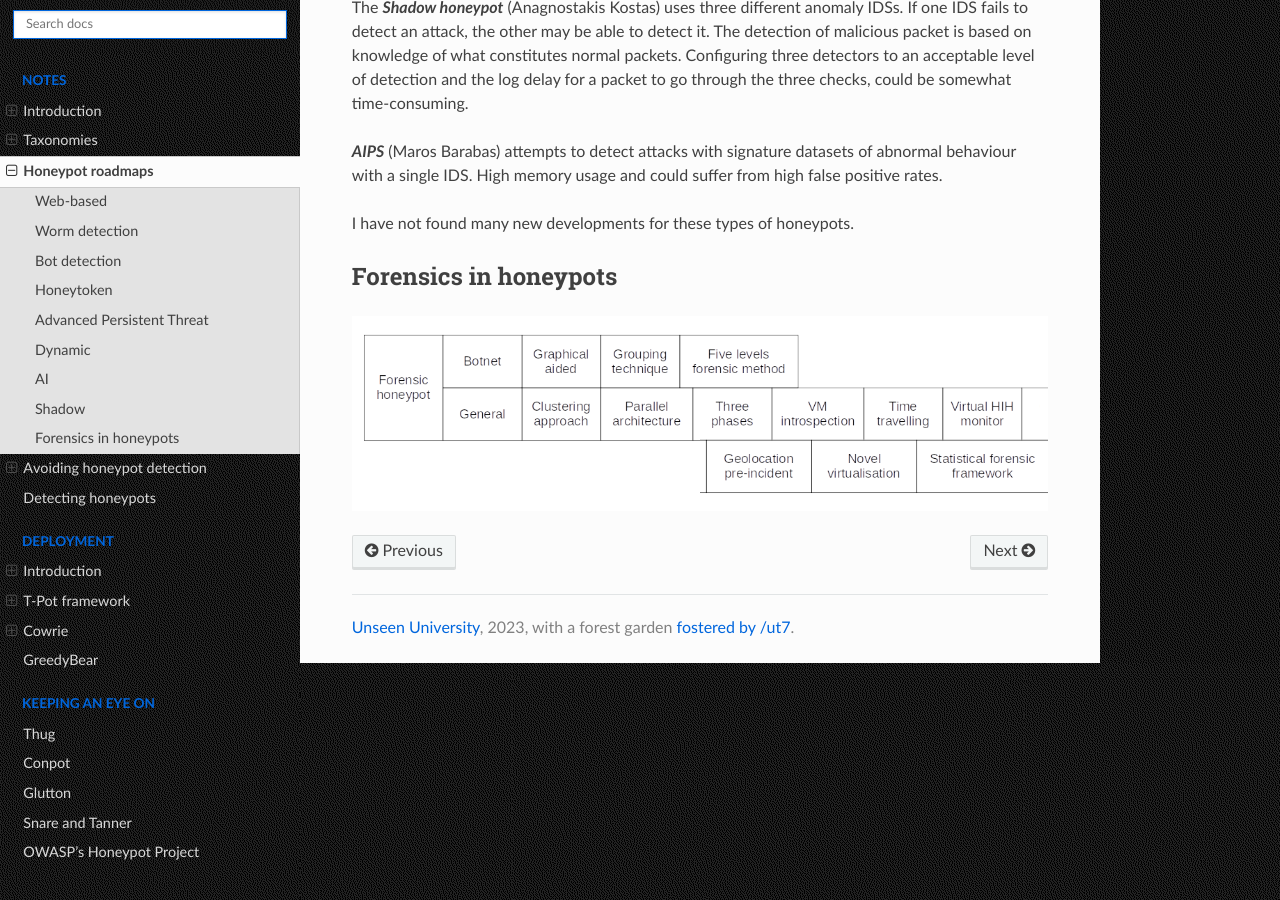
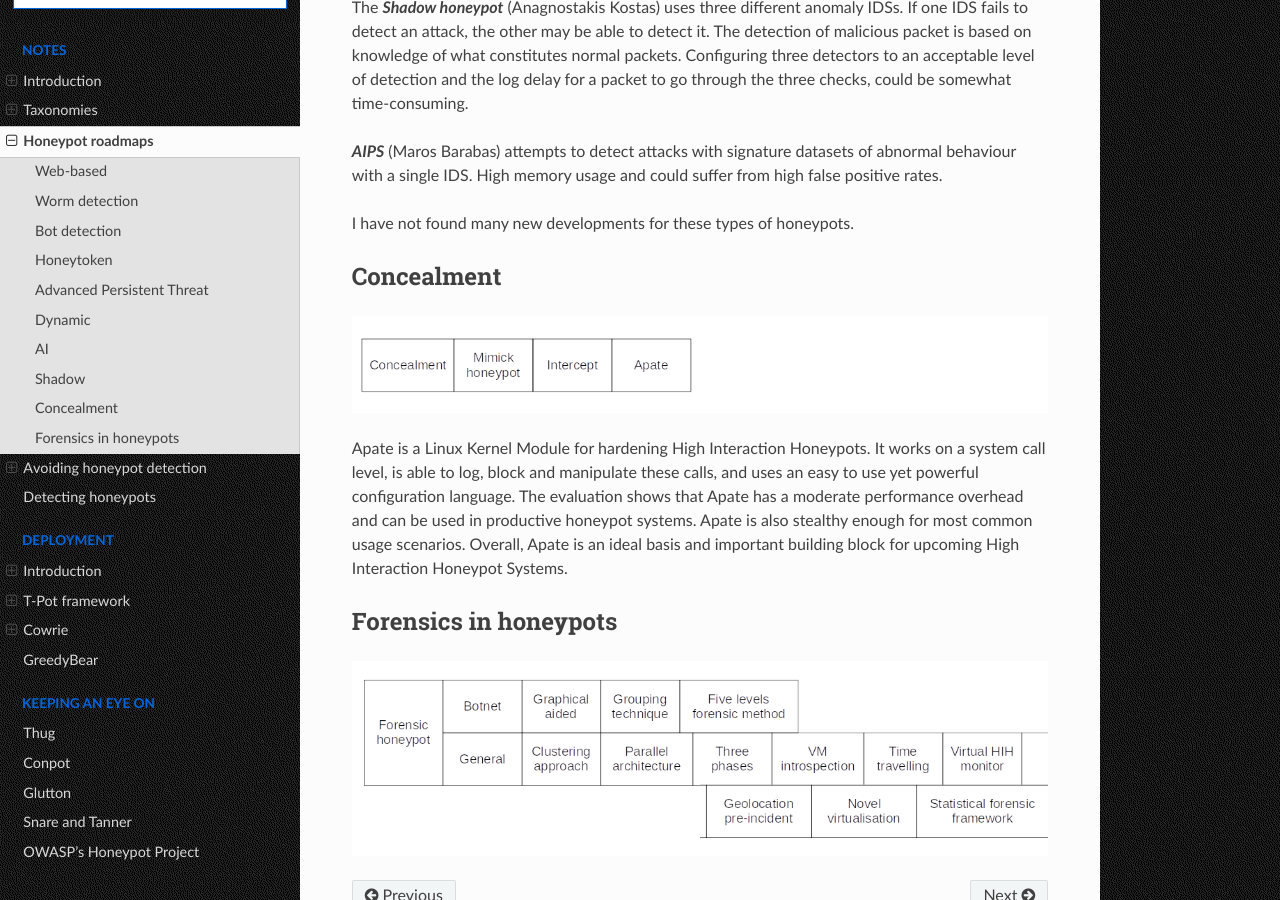
Before and after one commit to tymyrddin/blue-honey, a Sphinx documentation site: the page built from source/docs/notes/roadmaps.md, in a window 1280 px wide and 900 px high, scrolled down 4450 px. Built offline with Sphinx 7.4.7 and the Read the Docs theme 2.0.0, drawn with Linux system fonts in a browser that asks for light colours.

Commit message:
Added Apate

```diff
--- a/source/docs/notes/roadmaps.md
+++ b/source/docs/notes/roadmaps.md
@@ -90,6 +90,13 @@ The ***Shadow honeypot*** (Anagnostakis Kostas) uses three different anomaly IDS
 
 I have not found many new developments for these types of honeypots.
 
+## Concealment
+
+![concealment](../../_static/images/concealment.png)
+
+Apate is a Linux Kernel Module for hardening High Interaction Honeypots. It works on a system call level, is able to log, block and manipulate these calls, and uses an easy to use yet powerful configuration language. The evaluation shows that Apate has a moderate performance overhead and can be used in productive honeypot systems. Apate is also stealthy enough for most common usage
+scenarios. Overall, Apate is an ideal basis and important building block for upcoming High Interaction Honeypot Systems.
+
 ## Forensics in honeypots
 
 ![Forensics](../../_static/images/forensic-honeypot.png)
```
